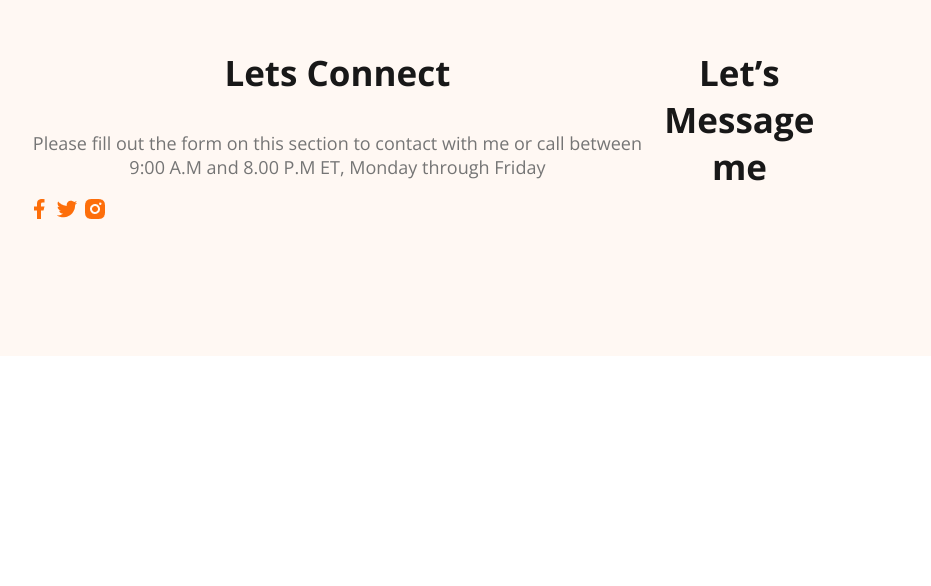
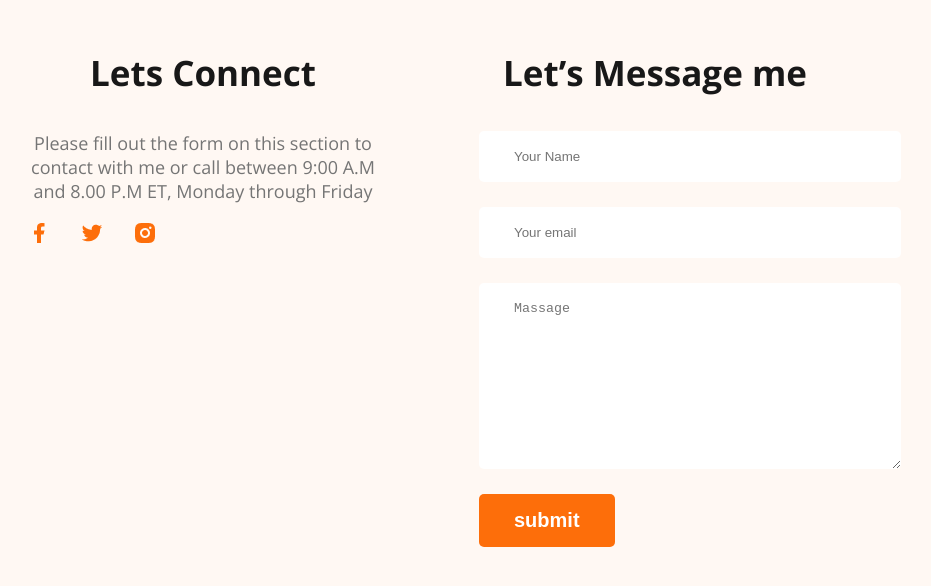
Before and after one commit to barkatali5038/Web-Developer-portfolio, a plain HTML site: page index.html in a window 1280 px wide. Shown: the part 3472-4058 px from the top of the page, without its empty margins (211-1142 px from the left). Before the commit the page ends 3836 px from the top, so only its background shows below. Drawn offline with nearby package versions, Linux system fonts and the light colour scheme.

Commit message:
last commit

```diff
--- a/images/style/portfolio.css
+++ b/images/style/portfolio.css
@@ -183,11 +183,11 @@ main section {
     color: #757575;
 }
 
-.resume-itme-institute{
+.resume-itme-institute {
     margin-top: 20px;
 }
 
-.resume-item-description{
+.resume-item-description {
     margin-bottom: 0;
 }
 
@@ -198,11 +198,11 @@ main section {
     font-weight: 700;
 }
 
-.resume-container hr{
-    margin: 30px 0 ;
+.resume-container hr {
+    margin: 30px 0;
 }
 
-.download-cv{
+.download-cv {
     text-align: center;
     margin-top: 50px;
 }
@@ -210,9 +210,31 @@ main section {
 
 /* footer style start */
 
-footer{
-display: flex;
-background: #FFF8F3;
-padding: 130px 230px;
-margin-top: 130px ;
+.footer {
+    display: flex;
+    gap: 100px;
+    background: #FFF8F3;
+    padding: 130px 230px;
+    margin-top: 130px;
 }
+
+.footer-colum {
+    width: 50%;
+
+}
+
+.contact input[type="text"], input[type="email"], textarea {
+    display: block;
+    margin-bottom: 25px;
+    padding: 18px 35px;
+    color: #757575;
+    border: 0;
+    border-radius: 5px;
+    background: #FFF;
+    width: 100%;
+}
+
+.social-link a {
+    margin-right: 25px;
+
+}
--- a/index.html
+++ b/index.html
@@ -182,7 +182,7 @@
 
     </main>
 
-    <footer>
+    <footer class="footer">
         <div class="footer-colum">
             <h3 class="section-title">Lets Connect</h3>
             <p class="section-description">Please fill out the form on this section to contact with me or call between
@@ -200,6 +200,12 @@
         <div class="footer-colum">
 
             <h3 class="section-title">Let’s Message me</h3>
+            <form class="contact" action="">
+                <input type="text" placeholder="Your Name">
+                <input type="email" name="" placeholder="Your email" id="">
+               <textarea name="" placeholder="Massage" id="" cols="30" rows="10"></textarea>
+               <input class="btn-primary"type="submit" value="submit">
+            </form>
 
         </div>
     </footer>
```
